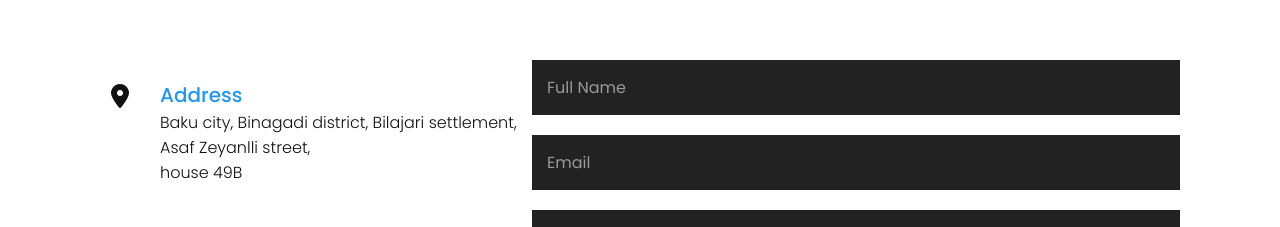
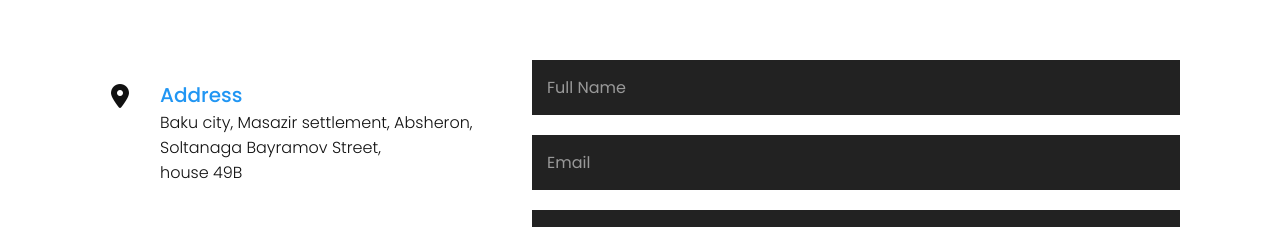
Before and after one commit to ShlomoHajizadeh/MyPortfolio.github.io, a plain HTML site: page index.html in a window 1280 px wide. Shown: the part 5836-6063 px from the top of the page. Drawn offline with Linux system fonts and the light colour scheme.

Commit message:
changed addres

```diff
--- a/index.html
+++ b/index.html
@@ -173,7 +173,7 @@
                         </div>
                         <div class="text">
                             <h3>Address</h3>
-                            <p>Baku city, Binagadi district, Bilajari settlement, <br>Asaf Zeyanlli street,
+                            <p>Baku city, Masazir settlement, Absheron, <br>Soltanaga Bayramov Street,
                                 <br>house 49B
                             </p>
                         </div>
```
